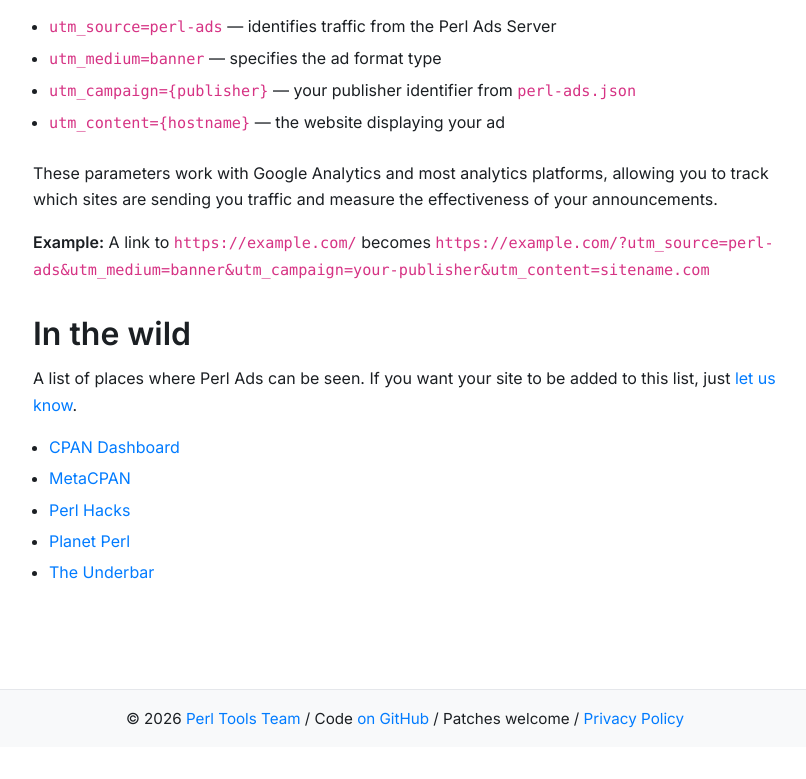
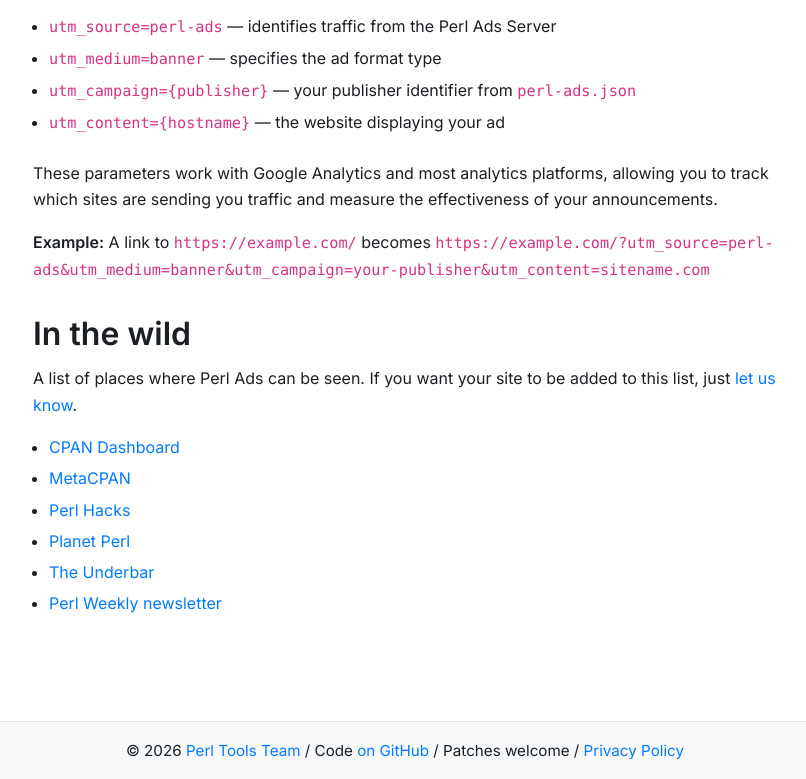
Before and after one commit to PerlToolsTeam/perl-ads, a plain HTML site: page docs/index.html in a window 1280 px wide. Shown: the part 3178-3957 px from the top of the page, without its empty margins (235-1041 px from the left). Before the commit the page ends 3925 px from the top, so only its background shows below. Drawn offline with nearby package versions, Linux system fonts and the light colour scheme; no server answers.

Commit message:
Add link to Perl Weekly newsletter in index.html
Where the ads are now displayed.

```diff
--- a/docs/index.html
+++ b/docs/index.html
@@ -194,6 +194,7 @@
     <li><a href="https://perlhacks.com/">Perl Hacks</a></li>
     <li><a href="https://perl.theplanetarium.org/">Planet Perl</a>
     <li><a href="https://underbar.cpan.io/">The Underbar</a></li>
+    <li><a href="https://perlweekly.com/">Perl Weekly newsletter</a></li>
   </ul>
 
   </div>
```
